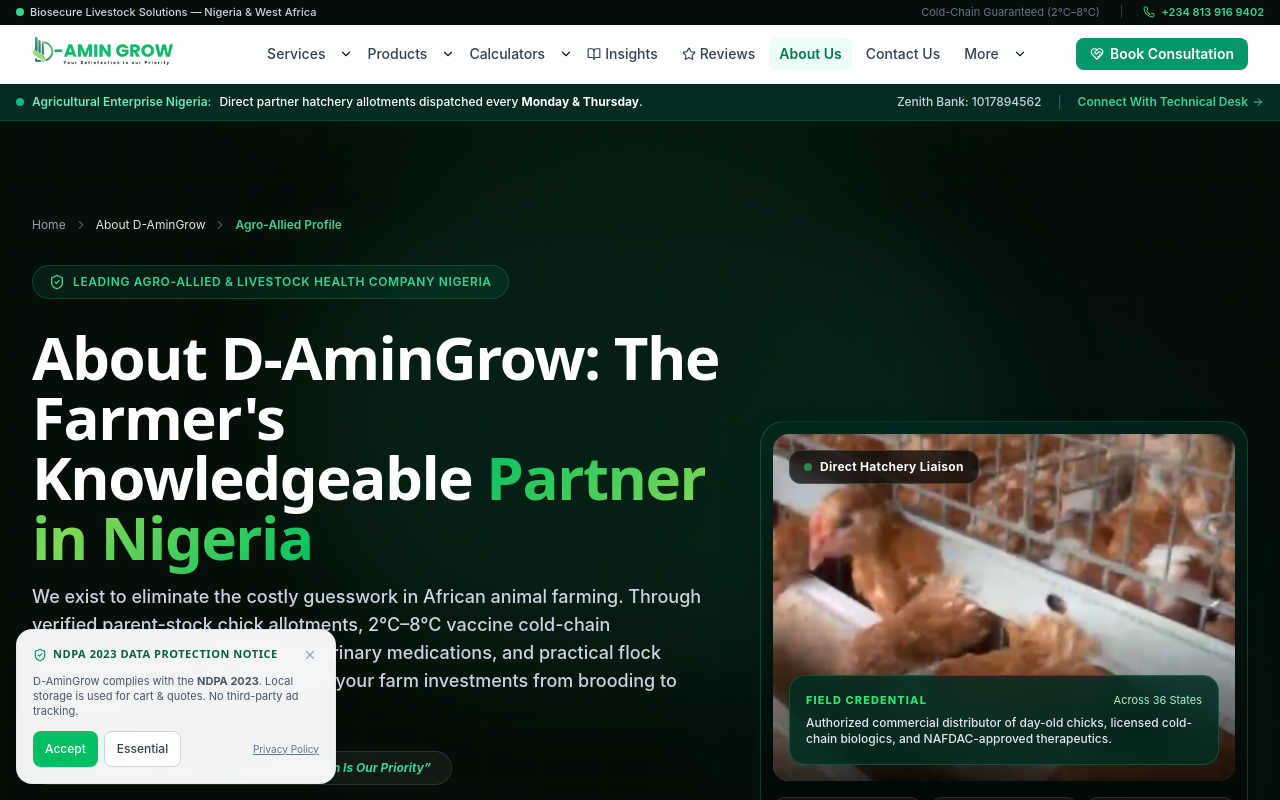
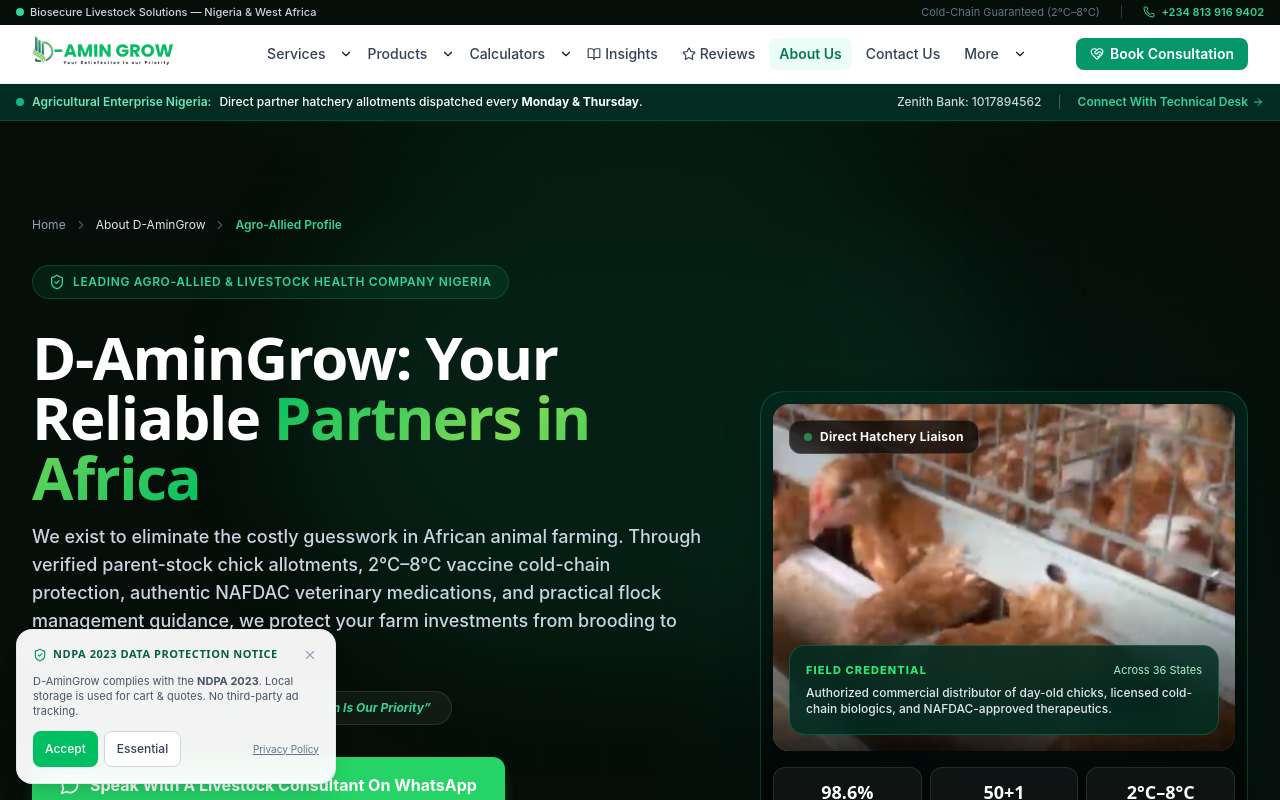
Before and after one commit to damingrow/web-app, a Next.js app: page /about in a window 1280 px wide. Shown: the top 800 px of the page. Built offline with nearby package versions, Linux system fonts and the light colour scheme.

Commit message:
copy(about): change H1 to D-AminGrow: Your Reliable Partners in Africa

```diff
--- a/src/app/(storefront)/about/page.tsx
+++ b/src/app/(storefront)/about/page.tsx
@@ -48,7 +48,7 @@ export const metadata: Metadata = {
   openGraph: {
     title: 'About Us | Leading Agro-Allied & Livestock Health Company Nigeria',
     description:
-      "D-AminGrow is the farmer's knowledgeable partner in Nigeria. Direct certified hatchery bookings, cold-chain vaccines, and professional livestock consultancy.",
+      "D-AminGrow: Your Reliable Partners in Africa. Direct certified hatchery bookings, cold-chain vaccines, and professional livestock consultancy.",
     url: 'https://damingrow.com/about',
     siteName: 'D-AminGrow',
     locale: 'en_NG',
@@ -266,8 +266,8 @@ export default function AboutPage() {
               {/* Exact H1 Directive */}
               <div className="space-y-4">
                 <h1 className="text-4xl sm:text-5xl lg:text-6xl font-extrabold font-heading text-white tracking-tight leading-[1.12]">
-                  About D-AminGrow: The Farmer&apos;s Knowledgeable{' '}
-                  <span className="text-gradient-green">Partner in Nigeria</span>
+                  D-AminGrow: Your Reliable{' '}
+                  <span className="text-gradient-green">Partners in Africa</span>
                 </h1>
                 <p className="text-base sm:text-lg text-slate-300 font-medium max-w-2xl leading-relaxed">
                   We exist to eliminate the costly guesswork in African animal farming. Through verified parent-stock chick allotments, 2°C–8°C vaccine cold-chain protection, authentic NAFDAC veterinary medications, and practical flock management guidance, we protect your farm investments from brooding to market day.
```
